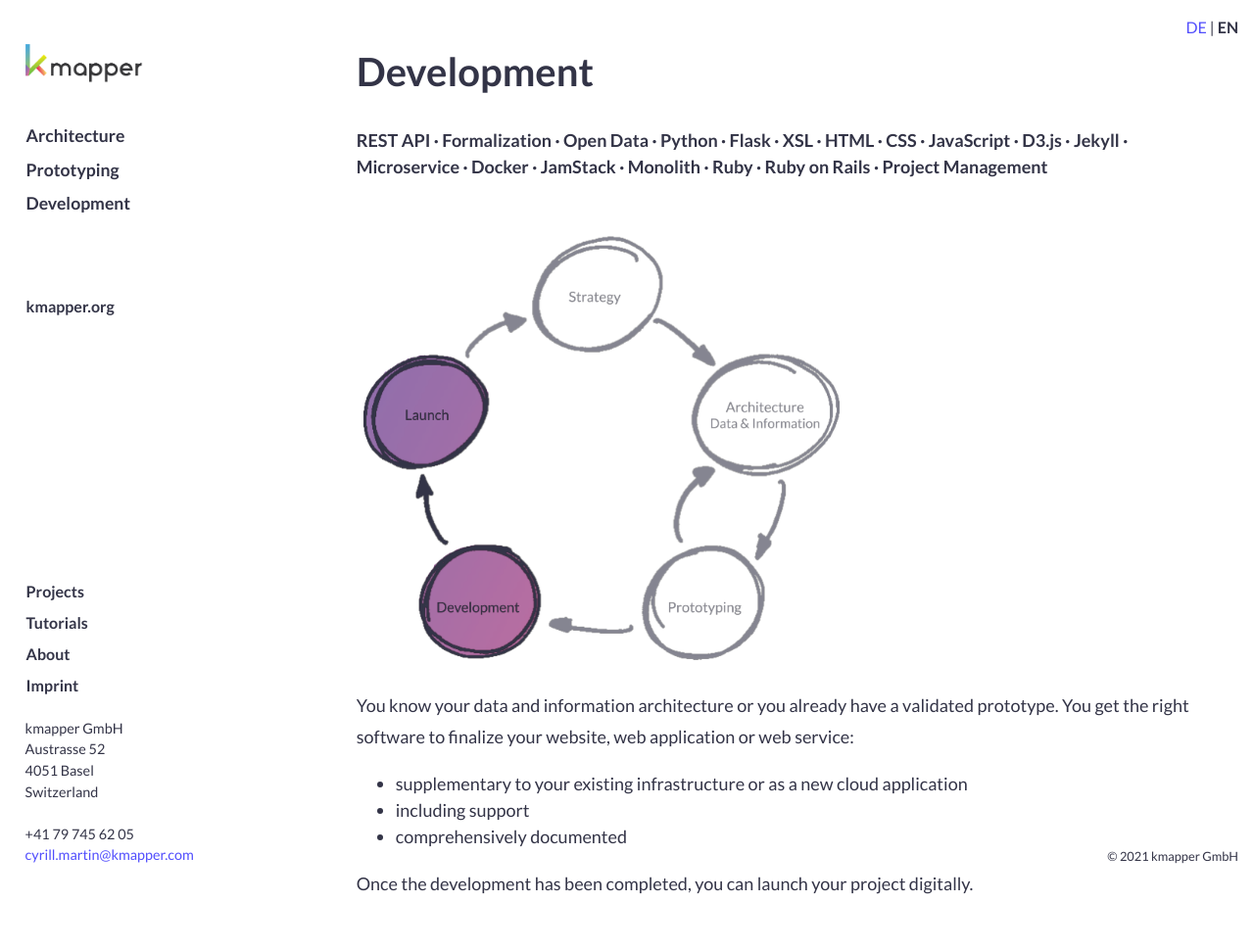
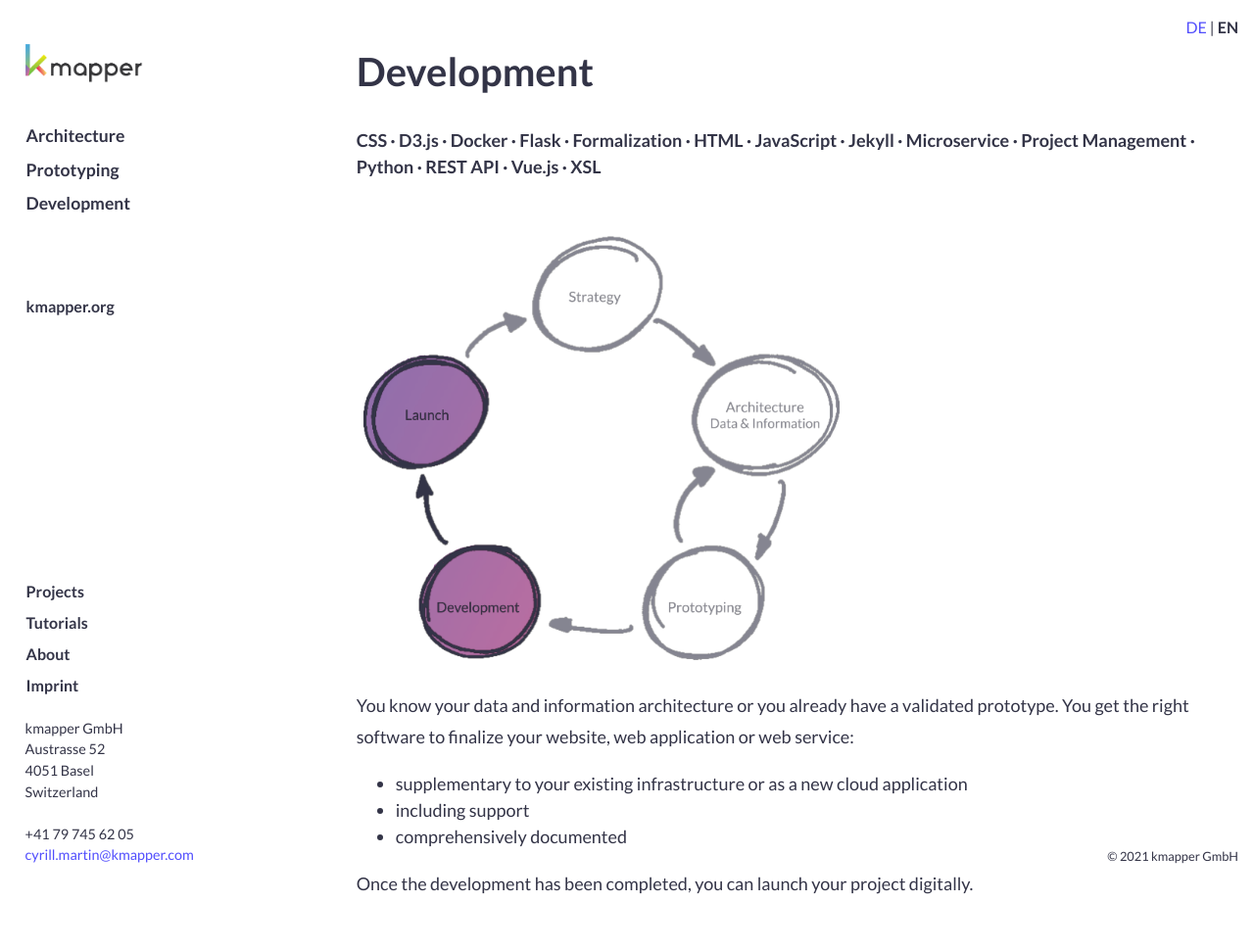
Before and after one commit to cyrill-martin/kmapper.com, a Jekyll site: the page built from src/sites/_en/development.md, in a window 1280 px wide. Shown: the whole page at 98% size. Built offline with Jekyll 4.4.1, drawn with Linux system fonts in a browser that asks for light colours; comment, search, counter and statistics services are not loaded.

Commit message:
Change keywords

```diff
--- a/src/sites/_en/development.md
+++ b/src/sites/_en/development.md
@@ -4,24 +4,20 @@ uid: dev
 title: Development
 description: kmapper develops websites, web applications, and web services
 terms:
-  - REST API
+  - CSS
+  - D3.js
+  - Docker
+  - Flask
   - Formalization
-  - Open Data
-  - Python
-  - Flask
-  - XSL
   - HTML
-  - CSS
   - JavaScript
-  - D3.js
   - Jekyll
   - Microservice
-  - Docker
-  - JamStack
-  - Monolith
-  - Ruby
-  - Ruby on Rails
   - Project Management
+  - Python
+  - REST API
+  - Vue.js
+  - XSL
 image: circles_en_lato-3-color.png
 ---
 
```
Also changed, not shown: src/sites/_en/data-and-information-architecture.md (+8 -7 lines), src/sites/_en/prototyping.md (+4 -3 lines).
